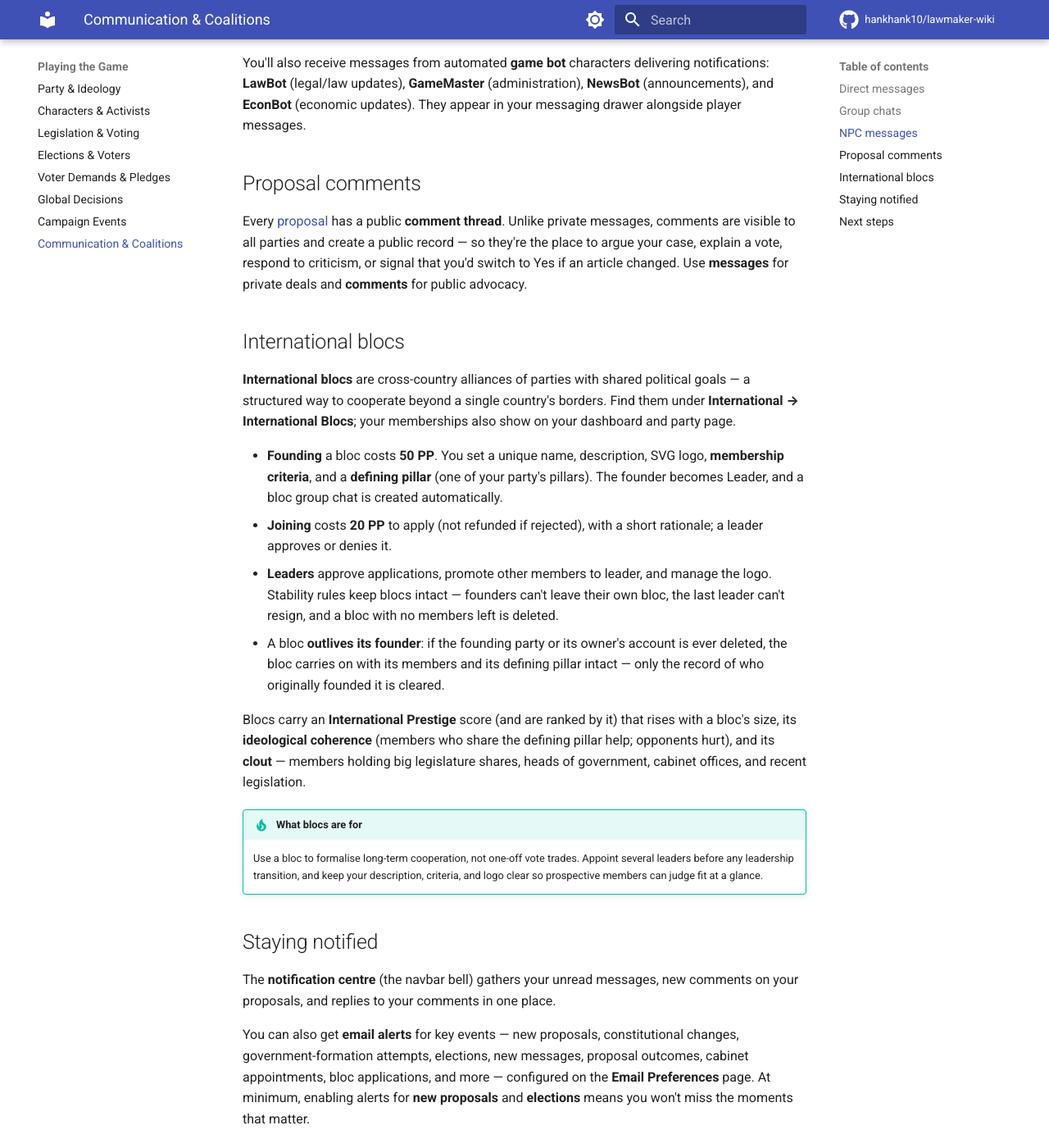
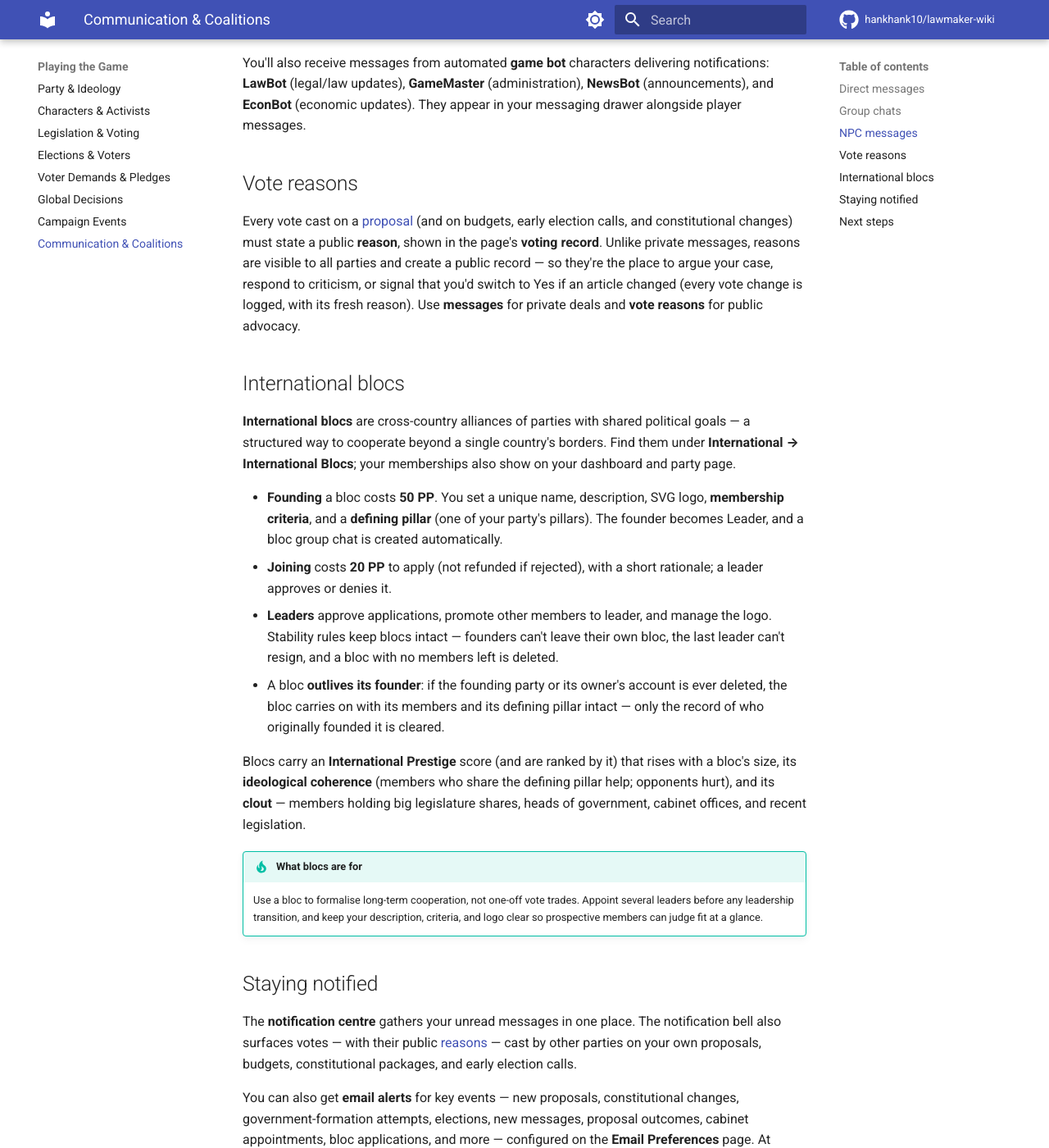
Before and after one commit to hankhank10/lawmaker-wiki, an MkDocs documentation site: the page built from docs/gameplay/communication.md, in a window 1280 px wide and 1400 px high, scrolled down 1040 px. Shown: the whole window at 82% size. Built offline with MkDocs 1.6.1 and Material for MkDocs 9.7.7, drawn with Linux system fonts in a browser that asks for light colours; comment, search, counter and statistics services are not loaded.

Commit message:
📝 Sync from private repo
Auto-synced from hankhank10/lawmaker/game-manual

```diff
--- a/docs/gameplay/communication.md
+++ b/docs/gameplay/communication.md
@@ -24,9 +24,9 @@ Government, opposition, and bloc chats update their membership automatically as
 
 You'll also receive messages from automated **game bot** characters delivering notifications: **LawBot** (legal/law updates), **GameMaster** (administration), **NewsBot** (announcements), and **EconBot** (economic updates). They appear in your messaging drawer alongside player messages.
 
-## Proposal comments
+## Vote reasons
 
-Every [proposal](legislation.md) has a public **comment thread**. Unlike private messages, comments are visible to all parties and create a public record — so they're the place to argue your case, explain a vote, respond to criticism, or signal that you'd switch to Yes if an article changed. Use **messages** for private deals and **comments** for public advocacy.
+Every vote cast on a [proposal](legislation.md) (and on budgets, early election calls, and constitutional changes) must state a public **reason**, shown in the page's **voting record**. Unlike private messages, reasons are visible to all parties and create a public record — so they're the place to argue your case, respond to criticism, or signal that you'd switch to Yes if an article changed (every vote change is logged, with its fresh reason). Use **messages** for private deals and **vote reasons** for public advocacy.
 
 ## International blocs
 
@@ -44,7 +44,7 @@ Blocs carry an **International Prestige** score (and are ranked by it) that rise
 
 ## Staying notified
 
-The **notification centre** (the navbar bell) gathers your unread messages, new comments on your proposals, and replies to your comments in one place.
+The **notification centre** gathers your unread messages in one place. The notification bell also surfaces votes — with their public [reasons](#vote-reasons) — cast by other parties on your own proposals, budgets, constitutional packages, and early election calls.
 
 You can also get **email alerts** for key events — new proposals, constitutional changes, government-formation attempts, elections, new messages, proposal outcomes, cabinet appointments, bloc applications, and more — configured on the **Email Preferences** page. At minimum, enabling alerts for **new proposals** and **elections** means you won't miss the moments that matter.
 
```
Also changed, not shown: docs/gameplay/characters.md (+0 -1 lines), docs/reference.md (+1 -1 lines), docs/strategy-guide.md (+1 -1 lines).
